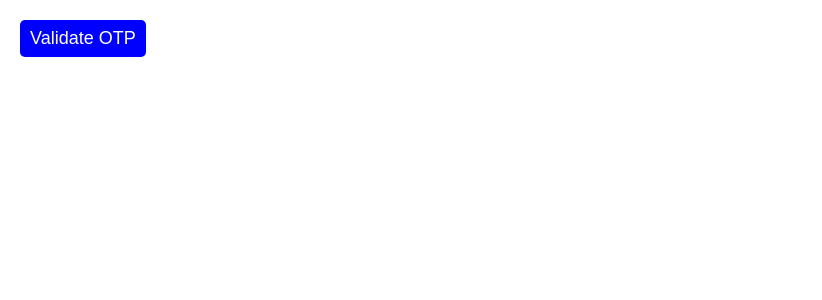
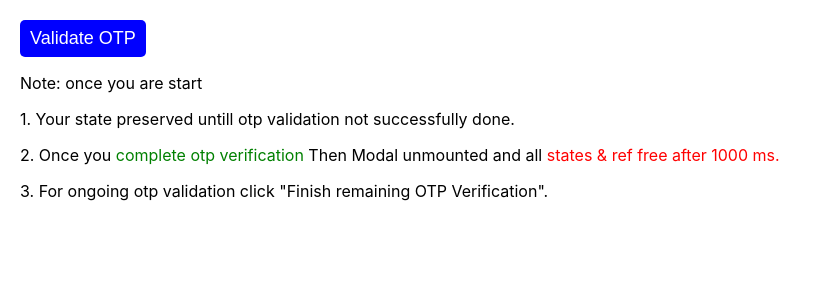
Before and after one commit to jaikrishnaverma-cedcoss/otp_verification_test, a React (Create React App) app: page / in a window 1280 px wide. Shown: the top 300 px of the page, without its empty margins (0-822 px from the left). Built offline with nearby package versions, Linux system fonts and the light colour scheme.

Commit message:
third commit

```diff
--- a/src/App.css
+++ b/src/App.css
@@ -8,6 +8,7 @@
     padding: 20px;
 }
 
+/* basic button structure */
 .btn {
     padding: 8px 10px;
     font-size: 18px;
@@ -15,11 +16,13 @@
     border: none;
 }
 
+/* primary button color */
 .btn-primary {
     background-color: blue;
     color: white;
 }
 
+/* modal plane*/
 .modal {
     background-color: rgba(0, 0, 0, 0.507);
     position: absolute;
@@ -31,6 +34,7 @@
     justify-content: center;
 }
 
+/* pop-up card under modal */
 .modal-card {
     border-radius: 5px;
     background-color: white;
@@ -38,6 +42,7 @@
     min-width: 400px;
 }
 
+/* heading of modal */
 .modal-card .heading {
     display: flex;
     align-items: center;
--- a/src/App.tsx
+++ b/src/App.tsx
@@ -7,6 +7,11 @@ function App() {
     <>
       <div className="container">
         <Register />
+        <p>Note: once you are start</p>
+        <p>1. Your state preserved untill otp validation not successfully done.</p>
+        <p>2. Once you <span className="msg-alert-input-success">complete otp verification</span> Then Modal unmounted and all <span className="msg-alert-input-danger">states & ref free after 1000 ms.</span></p>
+        <p>3. For ongoing otp validation click "Finish remaining OTP Verification".</p>
+        {/* <p>4. </p> */}
       </div>
     </>
   );
--- a/src/Components/OtpLayout.tsx
+++ b/src/Components/OtpLayout.tsx
@@ -12,7 +12,7 @@ const initialInput:typeInitialInput = {
 export const OtpLayout = ({open, GenerateOtp, currentOtp, closeModal}: MyOtpLayoutProps) => {
   const successClass = "alert-input-success";
   const errorClass = "alert-input-danger";
-  const [state, setState] = useState({counter: 5, msg: "", loader:false });
+  const [state, setState] = useState({counter: 5, msg: "", loader:false ,modal:true});
   const [timer, setTimer] = useState<number>(60);
   const [inputs, setInputs] = useState<typeInitialInput>({...initialInput});
   const digit1 = useRef<HTMLInputElement>(null);
@@ -154,10 +154,13 @@ export const OtpLayout = ({open, GenerateOtp, currentOtp, closeModal}: MyOtpLayo
     }
     setInputs({ ...inputs });
   };
+  if(!state.modal){
+    return <button className="btn" onClick={() => setState({...state,modal:true})}>Finish remaining OTP verification</button>
+  }
 
 return (
     <>
-      <div className={`container modal ${open ? "" : "modal-hidden"}`}>
+      <div className={`container modal ${state.modal ? "" : "modal-hidden"}`}>
 
             <div className="modal-card">
             <div className="heading">
@@ -165,7 +168,7 @@ return (
                 Verify Email Address{" "}
                 <span style={{ margin: "0px 10px" }}>({currentOtp})</span>
               </p>
-              <button className="btn" onClick={() => closeModal(false)}>
+              <button className="btn" onClick={() => setState({...state,modal:false})}>
                 X
               </button>
             </div>
```
